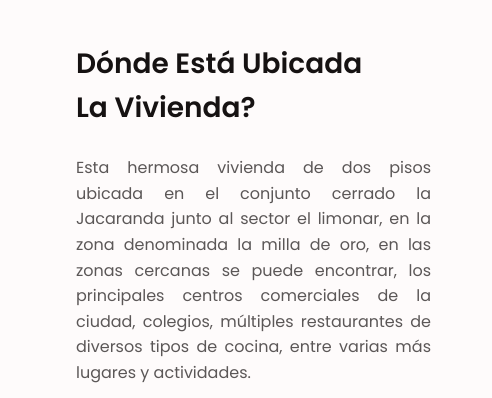
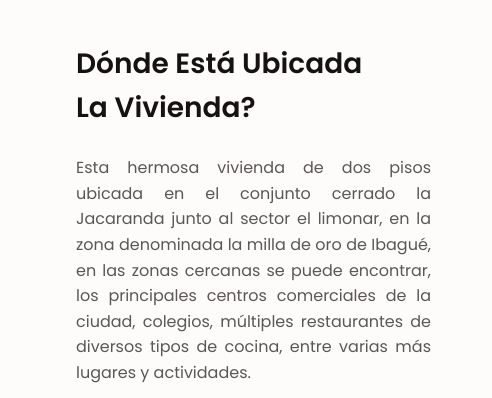
Before and after one commit to Nikch22/mi_hogar_en_jacaranda, a plain HTML site: page index.html in a window 1280 px wide. Shown: the part 542-940 px from the top of the page, 661-1153 px from the left. Drawn offline with nearby package versions, Linux system fonts and the light colour scheme; some packages are replaced by stand-ins of ours.

Commit message:
Update index.html

```diff
--- a/index.html
+++ b/index.html
@@ -65,7 +65,7 @@
                 <div class="share__container bd-grid">
                     <div class="share__data">
                         <h2 class="section-title-center">Dónde Está Ubicada<br> La Vivienda?</h2>
-                        <p class="share__description">Esta hermosa vivienda de dos pisos ubicada en el conjunto cerrado la Jacaranda junto al sector el limonar, en la zona denominada la milla de oro, en las zonas cercanas se puede encontrar, los principales centros comerciales de la ciudad, colegios, múltiples restaurantes de diversos tipos de cocina, entre varias más lugares y actividades.</p>
+                        <p class="share__description">Esta hermosa vivienda de dos pisos ubicada en el conjunto cerrado la Jacaranda junto al sector el limonar, en la zona denominada la milla de oro de Ibagué, en las zonas cercanas se puede encontrar, los principales centros comerciales de la ciudad, colegios, múltiples restaurantes de diversos tipos de cocina, entre varias más lugares y actividades.</p>
                         <a href="#features" class="button">Continuemos</a>
                     </div>
 
```
